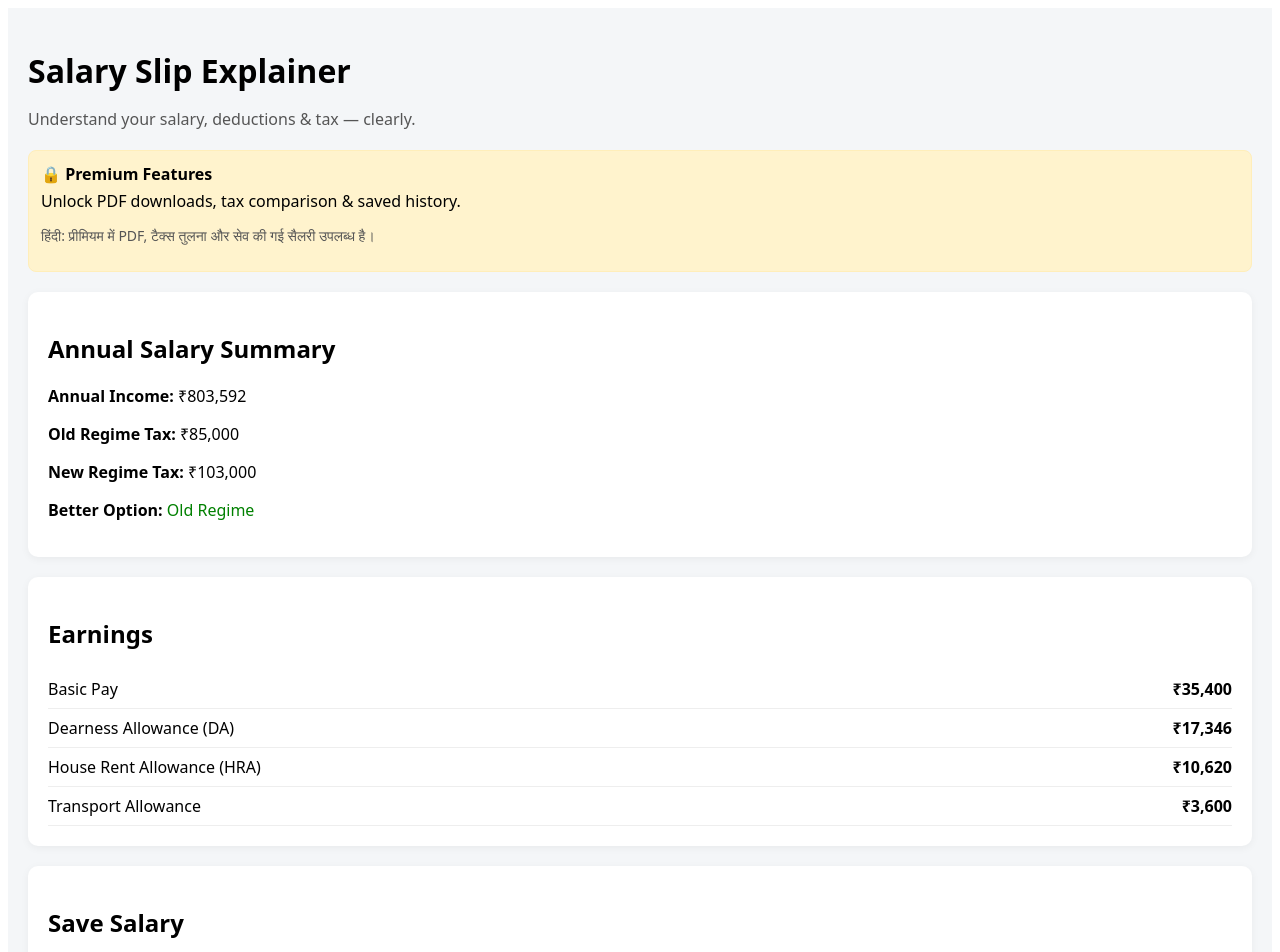
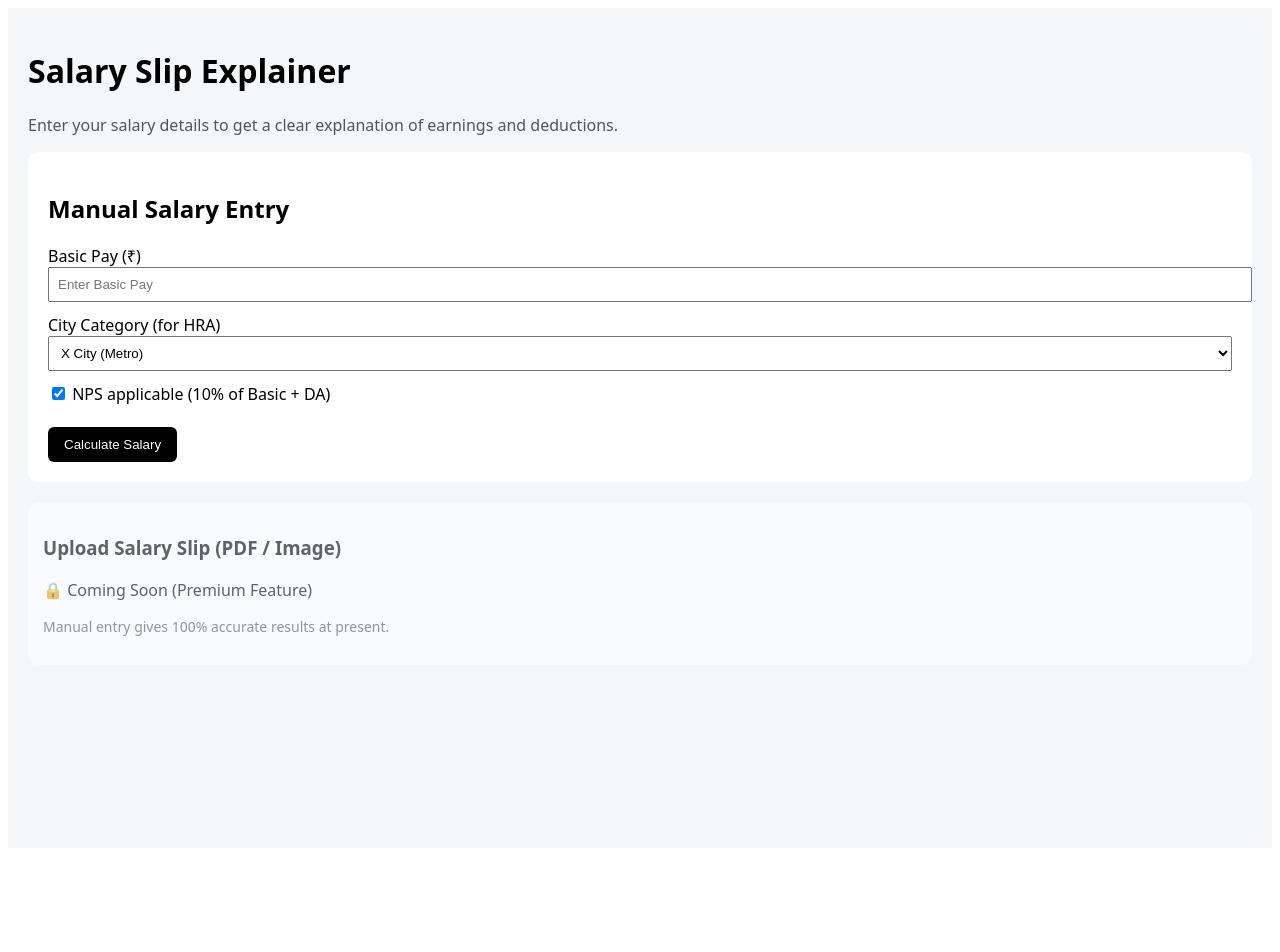
Before and after one commit to salarysamjho/salary-slip-explainer-v1, a Next.js app: page / in a window 1280 px wide. Shown: the top 952 px of the page. After the commit the page ends 856 px from the top, so only its background shows below. Built offline with nearby package versions, Linux system fonts and the light colour scheme.

Commit message:
Update page.tsx

```diff
--- a/app/page.tsx
+++ b/app/page.tsx
@@ -1,217 +1,187 @@
 'use client';
 
-import { useEffect, useState } from "react";
+import { useState } from "react";
 
-type SavedSalary = {
-  date: string;
-  annualIncome: number;
-  oldTax: number;
-  newTax: number;
-  betterRegime: string;
+export default function HomePage() {
+  /* ===============================
+     PHASE 1: USER INPUT STATE
+  =============================== */
+  const [basicPay, setBasicPay] = useState<number | null>(null);
+  const [cityType, setCityType] = useState<"X" | "Y" | "Z">("X");
+  const [transportBase, setTransportBase] = useState<number>(0);
+  const [npsEnabled, setNpsEnabled] = useState<boolean>(true);
+  const [calculated, setCalculated] = useState<boolean>(false);
+
+  /* ===============================
+     GOVERNMENT RULES (LOCKED)
+  =============================== */
+  const DA_RATE = 0.58; // 58%
+  const HRA_RATE = {
+    X: 0.30,
+    Y: 0.20,
+    Z: 0.10,
   };
 
-export default function HomePage() {
-  const isPremiumUser = false; // toggle for testing
+  /* ===============================
+     DERIVED CALCULATIONS
+  =============================== */
+  const daAmount = basicPay ? Math.round(basicPay * DA_RATE) : 0;
+  const hraAmount = basicPay
+    ? Math.round(basicPay * HRA_RATE[cityType])
+    : 0;
 
-  const [savedData, setSavedData] = useState<SavedSalary[]>([]);
+  // Transport Allowance base by city
+  const baseTA =
+    cityType === "X" ? 3600 : 1800;
 
-  // ===== CORE VALUES =====
-  const basicPay = 35400;
-  const daRate = 0.49;
-  const daAmount = Math.round(basicPay * daRate);
+  const taWithDA = Math.round(baseTA + baseTA * DA_RATE);
 
-  const earnings = [
-    { title: "Basic Pay", amount: basicPay },
-    { title: "Dearness Allowance (DA)", amount: daAmount },
-    { title: "House Rent Allowance (HRA)", amount: 10620 },
-    { title: "Transport Allowance", amount: 3600 },
-  ];
+  const npsAmount =
+    basicPay && npsEnabled
+      ? Math.round((basicPay + daAmount) * 0.10)
+      : 0;
 
-  const annualIncome =
-    earnings.reduce((sum, e) => sum + e.amount, 0) * 12;
+  const totalEarnings =
+    (basicPay ?? 0) + daAmount + hraAmount + taWithDA;
 
-  // ===== TAX =====
-  const oldTax = 85000;
-  const newTax = 103000;
-  const betterRegime = oldTax < newTax ? "Old Regime" : "New Regime";
+  const totalDeductions = npsAmount;
 
-  // ===== STORAGE =====
-  useEffect(() => {
-    const data = localStorage.getItem("savedSalaryData");
-    if (data) setSavedData(JSON.parse(data));
-  }, []);
+  const netSalary = totalEarnings - totalDeductions;
 
-  const saveSalary = () => {
-    const entry: SavedSalary = {
-      date: new Date().toLocaleString(),
-      annualIncome,
-      oldTax,
-      newTax,
-      betterRegime,
-    };
-    const updated = [entry, ...savedData];
-    setSavedData(updated);
-    localStorage.setItem("savedSalaryData", JSON.stringify(updated));
+  /* ===============================
+     HANDLER
+  =============================== */
+  const handleCalculate = () => {
+    if (!basicPay || basicPay <= 0) {
+      alert("Please enter a valid Basic Pay.");
+      return;
+    }
+    setCalculated(true);
   };
 
   return (
     <main
       style={{
         minHeight: "100vh",
-        background: "#f4f6f8",
         padding: "20px",
         fontFamily: "system-ui, Arial",
+        background: "#f4f6f8",
       }}
     >
-      {/* HEADER */}
-      <header style={{ marginBottom: "20px" }}>
-        <h1 style={{ marginBottom: "5px" }}>Salary Slip Explainer</h1>
+      <h1>Salary Slip Explainer</h1>
       <p style={{ color: "#555" }}>
-          Understand your salary, deductions & tax — clearly.
+        Enter your salary details to get a clear explanation of earnings and deductions.
       </p>
-      </header>
 
-      {/* PREMIUM BANNER */}
-      {!isPremiumUser && (
-        <div
+      {/* ===============================
+         MANUAL ENTRY SECTION
+      =============================== */}
+      <section
         style={{
-            background: "#fff3cd",
-            border: "1px solid #ffeeba",
-            padding: "12px",
-            borderRadius: "8px",
+          background: "#fff",
+          padding: "20px",
+          borderRadius: "10px",
           marginBottom: "20px",
         }}
       >
-          <b>🔒 Premium Features</b>
-          <p style={{ margin: "5px 0" }}>
-            Unlock PDF downloads, tax comparison & saved history.
-          </p>
-          <p style={{ fontSize: "14px", color: "#555" }}>
-            हिंदी: प्रीमियम में PDF, टैक्स तुलना और सेव की गई सैलरी उपलब्ध है।
-          </p>
-        </div>
-      )}
+        <h2>Manual Salary Entry</h2>
 
-      {/* SUMMARY CARD */}
-      <section
-        style={{
-          background: "#fff",
-          borderRadius: "10px",
-          padding: "20px",
-          marginBottom: "20px",
-          boxShadow: "0 2px 8px rgba(0,0,0,0.05)",
-        }}
+        <label>Basic Pay (₹)</label>
+        <input
+          type="number"
+          placeholder="Enter Basic Pay"
+          value={basicPay ?? ""}
+          onChange={(e) => setBasicPay(Number(e.target.value))}
+          style={{ width: "100%", padding: "8px", marginBottom: "12px" }}
+        />
+
+        <label>City Category (for HRA)</label>
+        <select
+          value={cityType}
+          onChange={(e) => setCityType(e.target.value as any)}
+          style={{ width: "100%", padding: "8px", marginBottom: "12px" }}
         >
-        <h2>Annual Salary Summary</h2>
-        <p><b>Annual Income:</b> ₹{annualIncome.toLocaleString()}</p>
-        <p><b>Old Regime Tax:</b> ₹{oldTax.toLocaleString()}</p>
-        <p><b>New Regime Tax:</b> ₹{newTax.toLocaleString()}</p>
-        <p>
-          <b>Better Option:</b>{" "}
-          <span style={{ color: "green" }}>{betterRegime}</span>
-        </p>
-      </section>
+          <option value="X">X City (Metro)</option>
+          <option value="Y">Y City</option>
+          <option value="Z">Z City</option>
+        </select>
 
-      {/* EARNINGS */}
-      <section
-        style={{
-          background: "#fff",
-          borderRadius: "10px",
-          padding: "20px",
-          marginBottom: "20px",
-          boxShadow: "0 2px 8px rgba(0,0,0,0.05)",
-        }}
-      >
-        <h2>Earnings</h2>
-        {earnings.map((e, i) => (
-          <div
-            key={i}
-            style={{
-              display: "flex",
-              justifyContent: "space-between",
-              padding: "8px 0",
-              borderBottom: "1px solid #eee",
-            }}
-          >
-            <span>{e.title}</span>
-            <b>₹{e.amount.toLocaleString()}</b>
-          </div>
-        ))}
-      </section>
+        <label>
+          <input
+            type="checkbox"
+            checked={npsEnabled}
+            onChange={() => setNpsEnabled(!npsEnabled)}
+          />{" "}
+          NPS applicable (10% of Basic + DA)
+        </label>
 
-      {/* SAVE BUTTON */}
-      <section
-        style={{
-          background: "#fff",
-          borderRadius: "10px",
-          padding: "20px",
-          marginBottom: "20px",
-          boxShadow: "0 2px 8px rgba(0,0,0,0.05)",
-        }}
-      >
-        <h2>Save Salary</h2>
+        <br /><br />
 
-        {isPremiumUser ? (
         <button
-            onClick={saveSalary}
+          onClick={handleCalculate}
           style={{
             padding: "10px 16px",
             background: "#000",
             color: "#fff",
+            border: "none",
             borderRadius: "6px",
-              border: "none",
             cursor: "pointer",
           }}
         >
-            💾 Save This Salary
+          Calculate Salary
         </button>
-        ) : (
-          <p style={{ color: "#777" }}>
-            🔒 Saving salary is a Premium feature.
-          </p>
-        )}
       </section>
 
-      {/* SAVED HISTORY */}
+      {/* ===============================
+         UPLOAD (LOCKED – PHASE 2)
+      =============================== */}
       <section
         style={{
           background: "#fff",
+          padding: "15px",
           borderRadius: "10px",
-          padding: "20px",
-          boxShadow: "0 2px 8px rgba(0,0,0,0.05)",
+          marginBottom: "20px",
+          opacity: 0.6,
         }}
       >
-        <h2>Saved Salary History</h2>
+        <h3>Upload Salary Slip (PDF / Image)</h3>
+        <p>🔒 Coming Soon (Premium Feature)</p>
+        <p style={{ fontSize: "14px", color: "#555" }}>
+          Manual entry gives 100% accurate results at present.
+        </p>
+      </section>
 
-        {savedData.length === 0 ? (
-          <p style={{ color: "#777" }}>No saved records yet.</p>
-        ) : (
-          savedData.map((s, i) => (
-            <div
-              key={i}
+      {/* ===============================
+         RESULT SECTION
+      =============================== */}
+      {calculated && (
+        <section
           style={{
-                border: "1px solid #eee",
-                borderRadius: "6px",
-                padding: "10px",
-                marginBottom: "10px",
+            background: "#fff",
+            padding: "20px",
+            borderRadius: "10px",
           }}
         >
-              <b>Date:</b> {s.date}
-              <br />
-              Income: ₹{s.annualIncome.toLocaleString()}
-              <br />
-              Better: <b>{s.betterRegime}</b>
-            </div>
-          ))
+          <h2>Salary Breakdown</h2>
+
+          <h3>Earnings</h3>
+          <p>Basic Pay: ₹{basicPay?.toLocaleString()}</p>
+          <p>Dearness Allowance (58%): ₹{daAmount.toLocaleString()}</p>
+          <p>House Rent Allowance: ₹{hraAmount.toLocaleString()}</p>
+          <p>
+            Transport Allowance (with DA): ₹{taWithDA.toLocaleString()}
+          </p>
+
+          <h3>Deductions</h3>
+          <p>NPS Contribution: ₹{npsAmount.toLocaleString()}</p>
+
+          <hr />
+
+          <p><b>Total Earnings:</b> ₹{totalEarnings.toLocaleString()}</p>
+          <p><b>Total Deductions:</b> ₹{totalDeductions.toLocaleString()}</p>
+          <p><b>Net Salary:</b> ₹{netSalary.toLocaleString()}</p>
+        </section>
       )}
-      </section>
-
-      {/* FOOTER */}
-      <footer style={{ marginTop: "30px", textAlign: "center", color: "#777" }}>
-        <small>
-          This is an informational tool. Tax values are approximate.
-        </small>
-      </footer>
     </main>
   );
 }
```
Lines whose indentation alone changed are shown as unchanged.
